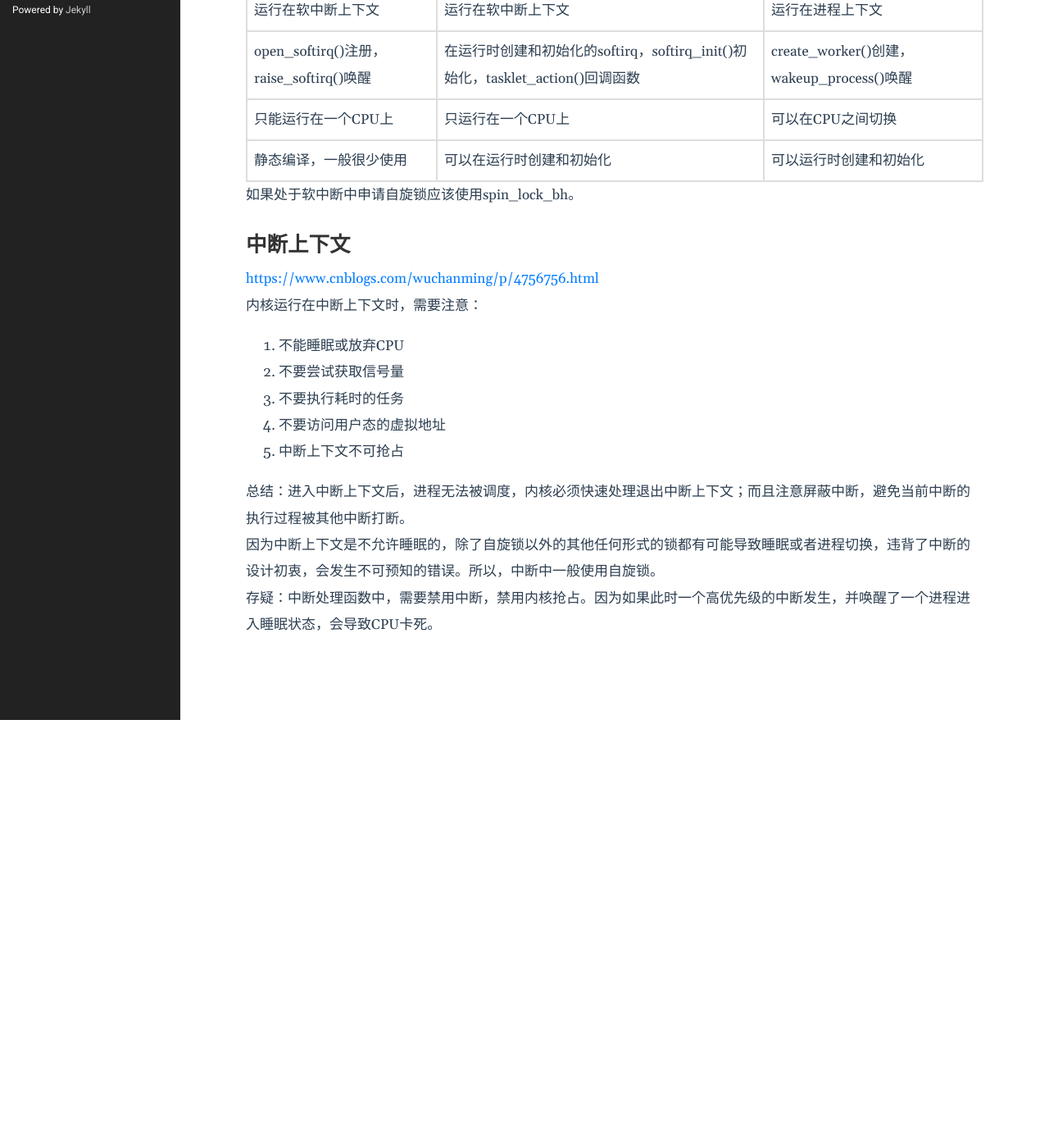
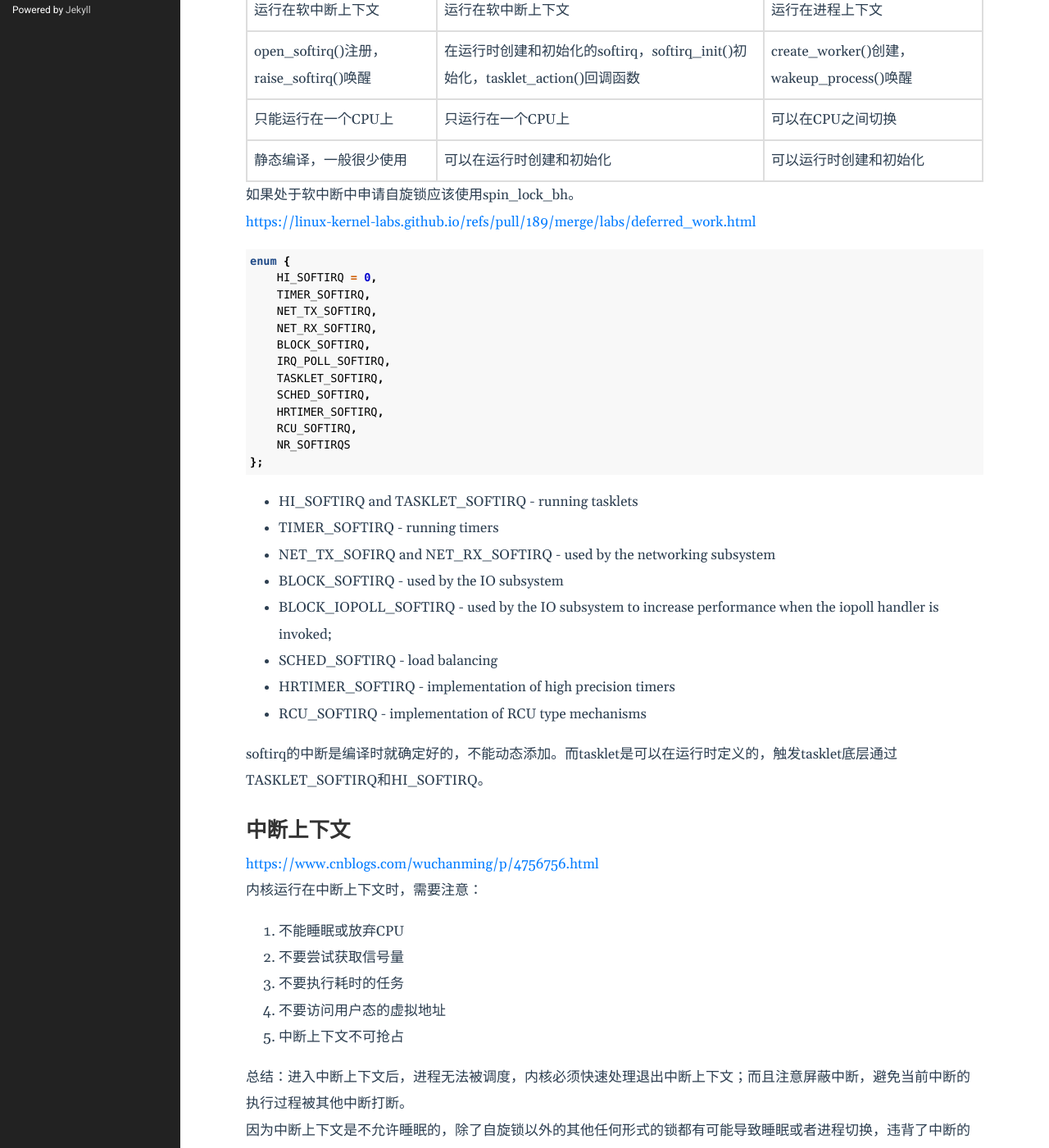
Before and after one commit to lclgo/lclgo.github.io, a Jekyll site: the page built from _posts/kernel/2024-02-03-irq.md, in a window 1280 px wide and 1400 px high, scrolled down 581 px. Shown: the whole window at 82% size. Built offline with Jekyll 4.4.1, drawn with Linux system fonts in a browser that asks for light colours; before the commit the page ends 1459 px from its top, so only the background shows below that.

Commit message:
add the difference between softirq and tasklet, also a good reference about defered work

````diff
--- a/_posts/kernel/2024-02-03-irq.md
+++ b/_posts/kernel/2024-02-03-irq.md
@@ -25,6 +25,35 @@ ksoftirq, tasklet, workqueue的区别
 
 如果处于软中断中申请自旋锁应该使用spin_lock_bh。
 
+<https://linux-kernel-labs.github.io/refs/pull/189/merge/labs/deferred_work.html>
+
+```c
+enum {
+    HI_SOFTIRQ = 0,
+    TIMER_SOFTIRQ,
+    NET_TX_SOFTIRQ,
+    NET_RX_SOFTIRQ,
+    BLOCK_SOFTIRQ,
+    IRQ_POLL_SOFTIRQ,
+    TASKLET_SOFTIRQ,
+    SCHED_SOFTIRQ,
+    HRTIMER_SOFTIRQ,
+    RCU_SOFTIRQ,
+    NR_SOFTIRQS
+};
+```
+
+* HI_SOFTIRQ and TASKLET_SOFTIRQ - running tasklets
+* TIMER_SOFTIRQ - running timers
+* NET_TX_SOFIRQ and NET_RX_SOFTIRQ - used by the networking subsystem
+* BLOCK_SOFTIRQ - used by the IO subsystem
+* BLOCK_IOPOLL_SOFTIRQ - used by the IO subsystem to increase performance when the iopoll handler is invoked;
+* SCHED_SOFTIRQ - load balancing
+* HRTIMER_SOFTIRQ - implementation of high precision timers
+* RCU_SOFTIRQ - implementation of RCU type mechanisms
+
+softirq的中断是编译时就确定好的，不能动态添加。而tasklet是可以在运行时定义的，触发tasklet底层通过TASKLET_SOFTIRQ和HI_SOFTIRQ。
+
 ## 中断上下文
 
 <https://www.cnblogs.com/wuchanming/p/4756756.html>
````
